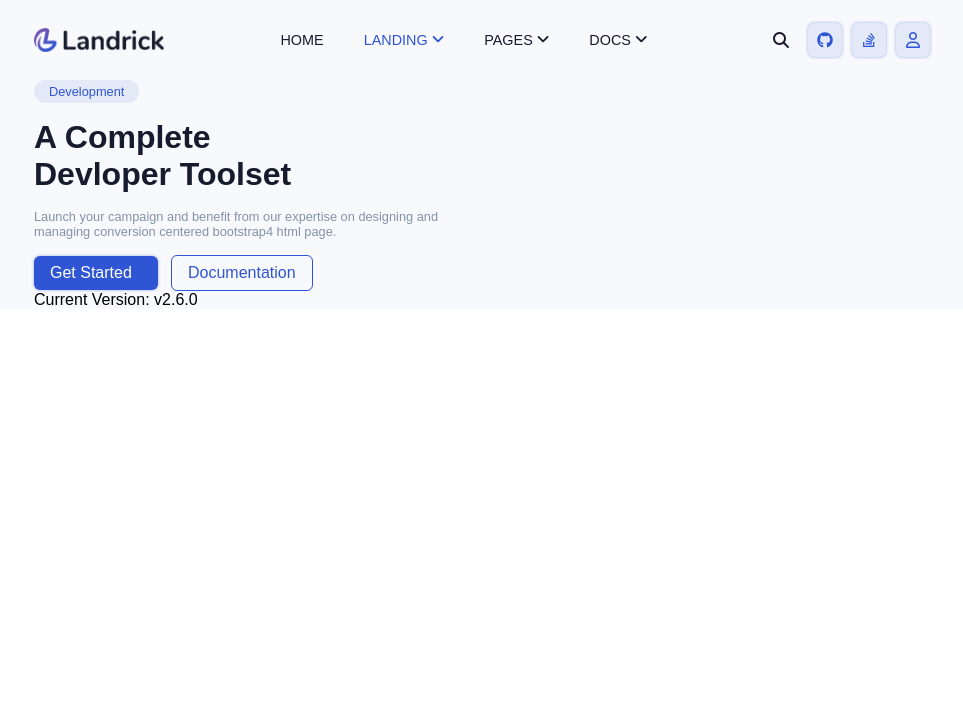
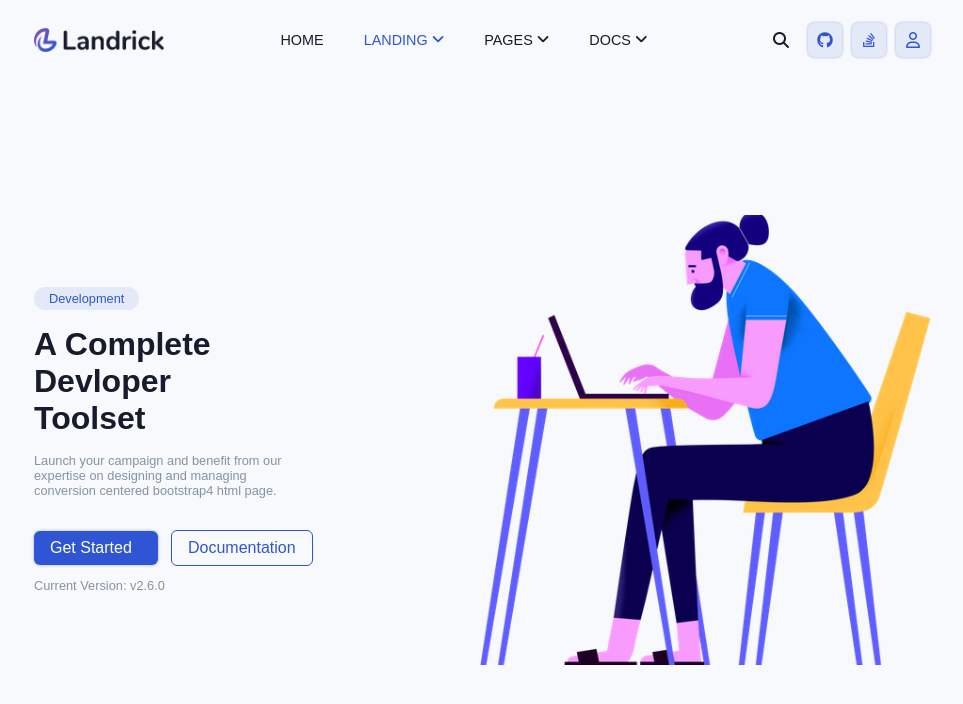
Before and after one commit to CarloBattista/proj-html-vuejs, a Vue app: page / in a window 1280 px wide. Shown: the top 704 px of the page, without its empty margins (158-1121 px from the left). Built offline with nearby package versions, Linux system fonts and the light colour scheme.

Commit message:
hero immagine

```diff
--- a/src/App.vue
+++ b/src/App.vue
@@ -41,6 +41,10 @@ export default {
   justify-content: space-between;
 }
 
+.height-100{
+  height: 100%;
+}
+
 .mainView{
   position: relative;
   z-index: 5;
--- a/src/components/HeroComp.vue
+++ b/src/components/HeroComp.vue
@@ -1,6 +1,6 @@
 <template>
     <div class="hero_section">
-        <div class="w-70">
+        <div class="w-70 d-flex align-items-center height-100">
             <div class="top_region">
                 <div class="region_left">
                     <div class="pins_tag_container">
@@ -20,7 +20,11 @@
                     </div>
                     <p class="version">Current Version: v2.6.0</p>
                 </div>
-                <div class="region_right"></div>
+                <div class="region_right">
+                    <div class="container_image">
+                        <div class="background_image"></div>
+                    </div>
+                </div>
             </div>
             <div class="botttom_region"></div>
         </div>
@@ -36,10 +40,12 @@
 <style scoped>
 .hero_section{
     background: #F8F9FC;
+    height: calc(100vh - 80px);
 }
 
 .top_region{
     display: flex;
+    gap: 1em;
     align-items: center;
     justify-content: space-between;
 }
@@ -72,7 +78,7 @@
 
 .description_container{
     width: 63%;
-    margin-bottom: 16px;
+    margin-bottom: 32px;
 }
 
 .description{
@@ -82,6 +88,7 @@
 }
 
 .cta_container{
+    margin-bottom: 12px;
     display: flex;
     align-items: center;
 }
@@ -135,4 +142,24 @@
     background: transparent;
     border: 1px solid #2F55D4;
 }
+
+.version{
+    color: #8492A6;
+    font-size: .8rem;
+    font-weight: 400;
+}
+
+.container_image{
+    width: 450px;
+    aspect-ratio: 1;
+}
+
+.background_image{
+    background-image: url(/_resources/_imgs/about.png);
+    background-position: center;
+    background-repeat: no-repeat;
+    background-size: cover;
+    width: 100%;
+    height: 100%;
+}
 </style>
```
